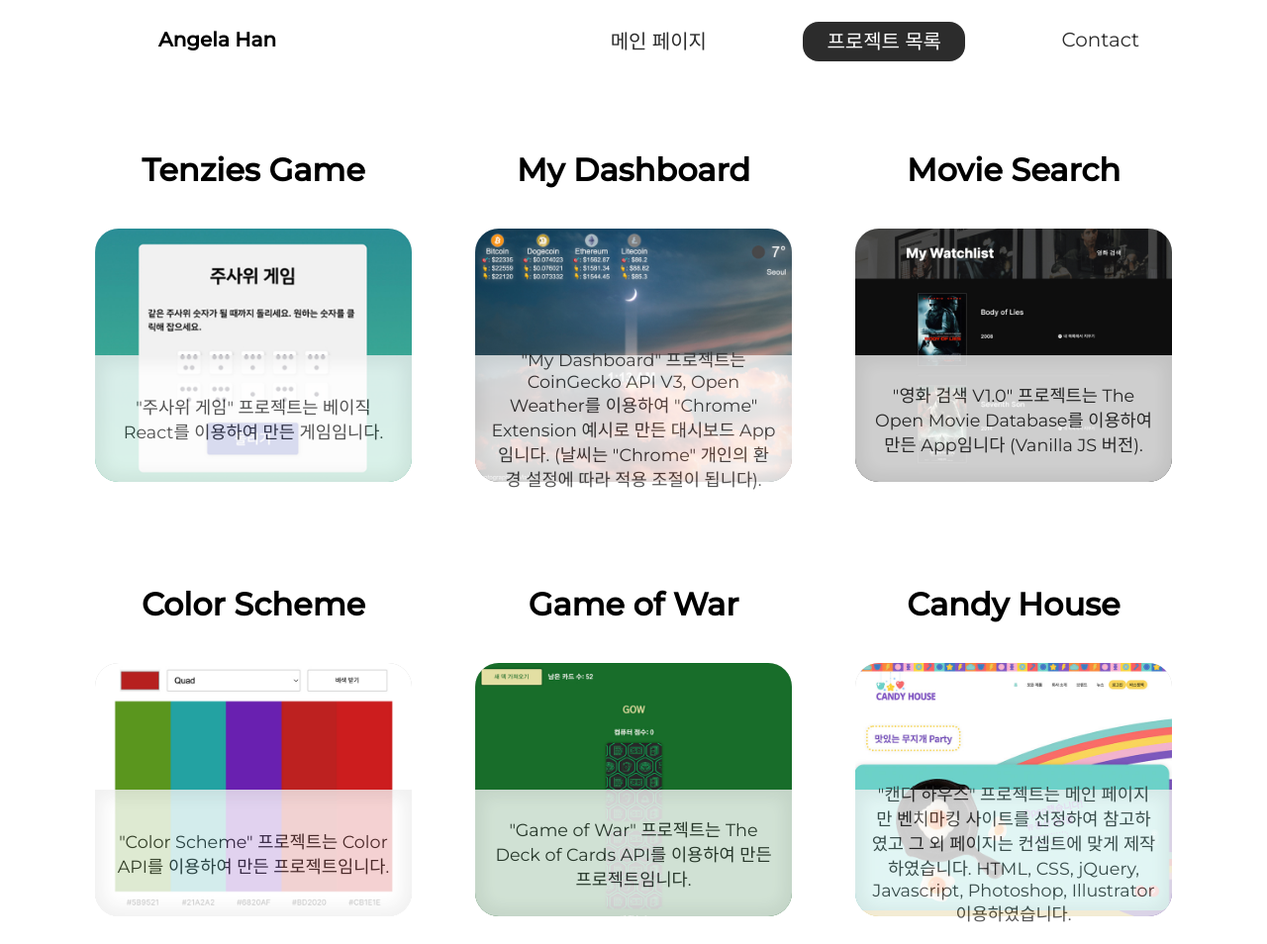
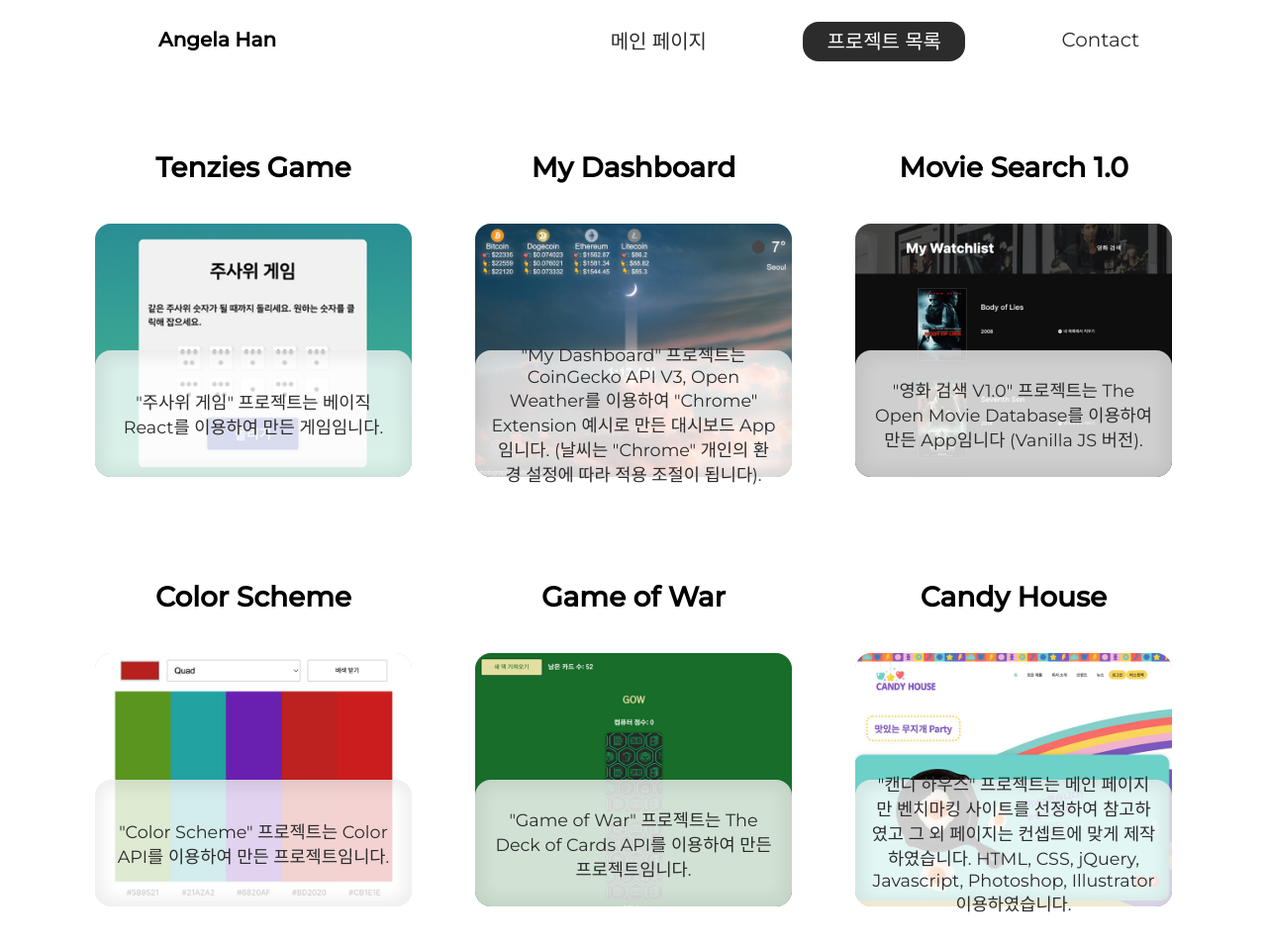
Before and after one commit to nglvision/profile, a plain HTML site: page projects/index.html in a window 1280 px wide. Shown: the top 954 px of the page at 99% size. Drawn offline with Linux system fonts and the light colour scheme.

Commit message:
modified font-size and changed name of movie search

```diff
--- a/projects/index.html
+++ b/projects/index.html
@@ -70,7 +70,7 @@
         </div>
       </div>
       <div class="application">
-        <h2>Movie Search</h2>
+        <h2>Movie Search 1.0</h2>
         <div class="description">
           <a href="https://nglvision.github.io/movie_search/" target="_blank">
             <img src="../img/movie_search.jpg" alt="site-image" />
--- a/styles/_projects.scss
+++ b/styles/_projects.scss
@@ -8,6 +8,7 @@
 
   h2 {
     margin: 5rem;
+    font-size: 3.5rem;
   }
 }
 
@@ -28,7 +29,7 @@
     width: 100%;
     height: auto;
     display: block;
-    border-radius: 3rem;
+    border-radius: 2rem;
     box-shadow: inset 0 0 10px 10px rgba(0, 0, 0, 0.2);
   }
   img:hover {
@@ -41,11 +42,9 @@
     height: 50%;
     position: absolute;
     bottom: 0;
-    opacity: 0.8;
-    background: rgb(255, 255, 255);
+    background: rgba(255, 255, 255, 0.8);
     @include flex(center, center, row);
-    border-bottom-left-radius: 3rem;
-    border-bottom-right-radius: 3rem;
+    border-radius: 2rem;
     box-shadow: inset 0 0 2rem 1rem rgba(0, 0, 0, 0.067);
 
     p {
```
Also changed, not shown: styles/style.css, 1 other file.
